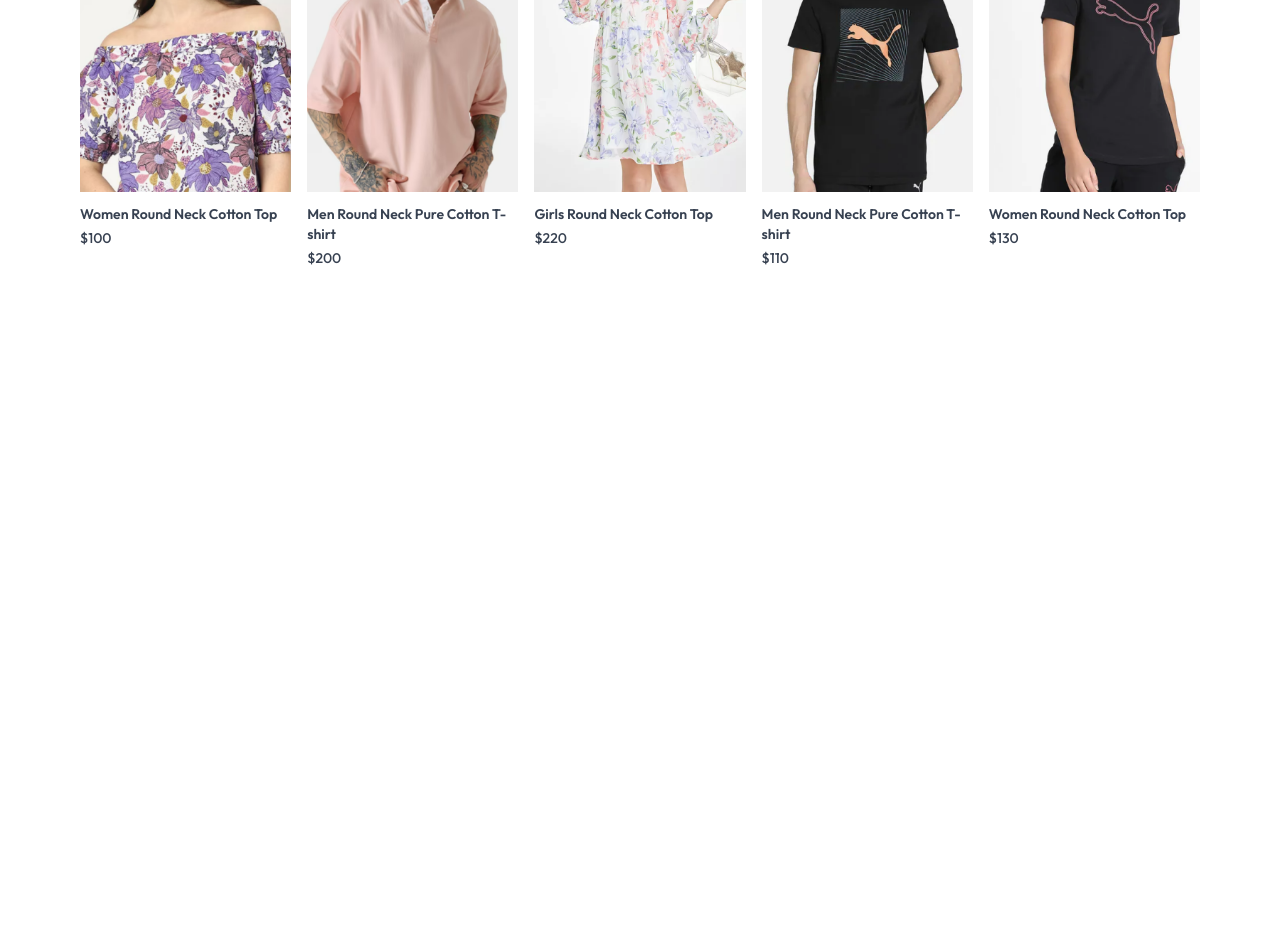
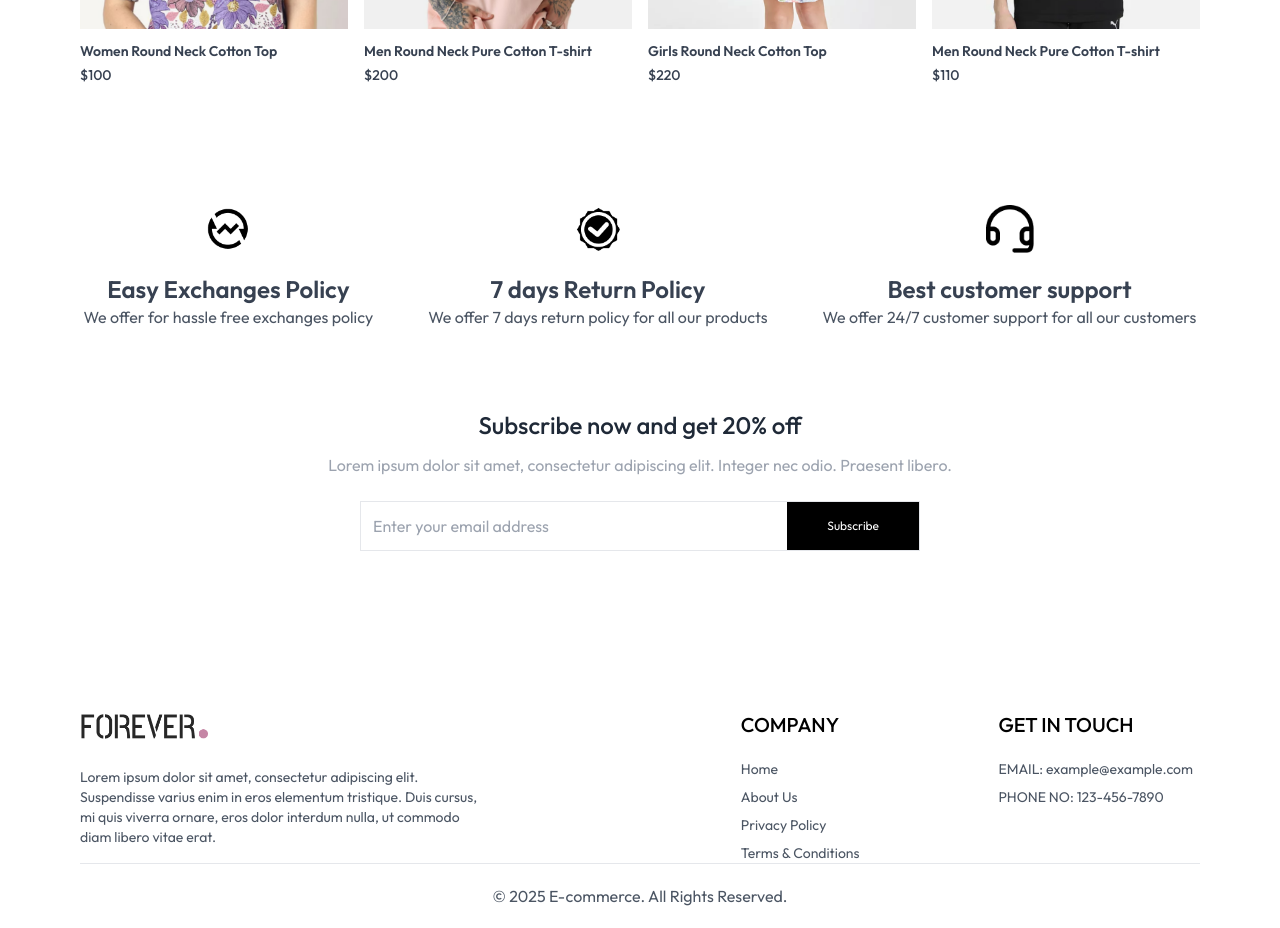
Before and after one commit to naveenkumar13-gif/forever, a React (Create React App) app: page / in a window 1280 px wide. Shown: the part 1820-2748 px from the top of the page. Before the commit the page ends 2148 px from the top, so only its background shows below. Built offline with nearby package versions, Linux system fonts and the light colour scheme.

Commit message:
Add AOS for animations, implement footer and newsletter components, and update BestSeller display logic

```diff
--- a/package.json
+++ b/package.json
@@ -7,6 +7,7 @@
     "@testing-library/jest-dom": "^6.6.3",
     "@testing-library/react": "^16.3.0",
     "@testing-library/user-event": "^13.5.0",
+    "aos": "^2.3.4",
     "react": "^19.1.0",
     "react-dom": "^19.1.0",
     "react-router-dom": "^7.5.2",
--- a/src/App.js
+++ b/src/App.js
@@ -1,5 +1,5 @@
-import React from "react";
-import { BrowserRouter, Route, Routes } from "react-router-dom";
+import React, { useEffect } from "react";
+import { BrowserRouter, Route, Routes, useLocation } from "react-router-dom";
 import Home from "./pages/home/index";
 import Collection from "./pages/collection/index";
 import About from "./pages/about/index";
@@ -10,11 +10,41 @@ import Login from "./pages/login/index";
 import PlaceOrder from "./pages/placeOrder/index";
 import Orders from "./pages/orders/index";
 import Navbar from "./components/navbar";
+import AOS from "aos";
+import "aos/dist/aos.css"; // Import AOS styles
+import Footer from "./components/footer";
+
+// Initialize AOS when the app loads
+function InitializeAOS() {
+  useEffect(() => {
+    AOS.init({
+      duration: 1000, // Animation duration (ms)
+      easing: "ease-in-out", // Easing type
+      once: false, // Animate only once
+      disable: "mobile", // Disable on mobile (optional)
+    });
+  }, []);
+
+  return null;
+}
+
+// Refresh AOS on route change
+function AOSWrapper({ children }) {
+  const location = useLocation();
+
+  useEffect(() => {
+    AOS.refresh(); // Refresh AOS when route changes
+  }, [location.pathname]);
+
+  return children;
+}
 
 function App() {
   return (
     <div className="px-20 py-5 max-sm:px-5 max-sm:py-2">
       <BrowserRouter>
+        <InitializeAOS />
+        <AOSWrapper>
           <Navbar />
           <Routes>
             <Route path="/" element={<Home />} />
@@ -27,6 +57,8 @@ function App() {
             <Route path="/place-order" element={<PlaceOrder />} />
             <Route path="/orders" element={<Orders />} />
           </Routes>
+        </AOSWrapper>
+        <Footer />
       </BrowserRouter>
     </div>
   );
--- a/src/components/bestSeller/index.js
+++ b/src/components/bestSeller/index.js
@@ -8,7 +8,7 @@ function BestSeller() {
 
   useEffect(() => {
     const bestProduct = products.filter((item) => item.bestseller === true);
-    setBestSeller(bestProduct.slice(0, 5));
+    setBestSeller(bestProduct.slice(0, 4));
   }, []);
   return (
     <div className="my-10">
@@ -22,7 +22,7 @@ function BestSeller() {
       </div>
       <div>
         {/* product container */}
-        <div className="grid grid-cols-5 gap-4 gap-y-6 max-sm:grid-cols-1 max-md:grid-cols-2 max-lg:grid-cols-3">
+        <div className="grid grid-cols-4 gap-4 gap-y-6  max-md:grid-cols-2 max-lg:grid-cols-3">
           {bestSeller.map((item, index) => (
             <ProductItem
               key={index}
--- /dev/null
+++ b/src/components/footer/index.js
@@ -0,0 +1,44 @@
+import React from "react";
+import { assets } from "../../assets/assets";
+
+function Footer() {
+  return (
+    <div>
+      <div className=" gap-14 max-sm:my-10 text-sm mt-40 grid grid-cols-[3fr_1fr_1fr] max-md:grid-cols-[1fr_1fr] max-sm:grid-cols-[1fr]">
+        <div>
+          <img src={assets.logo} className="mb-5 w-32" alt="logo" />
+          <p className="text-gray-600 w-2/3 max-sm:w-full">
+            Lorem ipsum dolor sit amet, consectetur adipiscing elit. Suspendisse
+            varius enim in eros elementum tristique. Duis cursus, mi quis
+            viverra ornare, eros dolor interdum nulla, ut commodo diam libero
+            vitae erat.
+          </p>
+        </div>
+        <div>
+          <h3 className=" text-xl font-medium mb-5">COMPANY</h3>
+          <ul className=" flex flex-col gap-2 text-gray-600">
+            <li>Home</li>
+            <li>About Us</li>
+            <li>Privacy Policy</li>
+            <li>Terms & Conditions</li>
+          </ul>
+        </div>
+        <div>
+          <h3 className=" text-xl font-medium mb-5">GET IN TOUCH</h3>
+          <ul className=" flex flex-col gap-2 text-gray-600">
+            <li>EMAIL: example@example.com</li>
+            <li>PHONE NO: 123-456-7890</li>
+          </ul>
+        </div>
+      </div>
+      <div>
+        <hr />
+        <p className="text-center flex items-center justify-center mt-5 text-gray-600">
+          &copy; 2025 E-commerce. All Rights Reserved.
+        </p>
+      </div>
+    </div>
+  );
+}
+
+export default Footer;
--- /dev/null
+++ b/src/components/newsletter/index.js
@@ -0,0 +1,35 @@
+import React from "react";
+
+function NewSletterBox() {
+  const onsubmitHandler = (e) => {
+    e.preventDefault();
+    alert("Subscribed");
+  };
+  return (
+    <div className="text-center max-sm:mt-10">
+      <p className="text-2xl font-medium text-gray-800">
+        Subscribe now and get 20% off
+      </p>
+      <p className="text-gray-400 mt-3">
+        Lorem ipsum dolor sit amet, consectetur adipiscing elit. Integer nec
+        odio. Praesent libero.
+      </p>
+      <form
+        onSubmit={onsubmitHandler}
+        className="w-1/2 max-sm:w-full flex items-center gap-4 mx-auto my-6 border pl-3 "
+      >
+        <input
+          type="text"
+          placeholder="Enter your email address"
+          className="rounded-lg  focus:outline-none w-full sm:flex-1 "
+          required
+        />
+        <button className="bg-black text-white text-xs px-10 py-4">
+          Subscribe
+        </button>
+      </form>
+    </div>
+  );
+}
+
+export default NewSletterBox;
--- /dev/null
+++ b/src/components/ourpolicy/index.js
@@ -0,0 +1,44 @@
+import React from "react";
+import { assets } from "../../assets/assets";
+
+function OurPolicy() {
+  return (
+    <div className="flex flex-col md:flex-row gap-12 py-20 text-center justify-around text-gray-700 max-sm:py-10">
+      <div>
+        <img
+          src={assets.exchange_icon}
+          alt="exchangeIcon"
+          className="w-12 m-auto mb-5"
+        />
+        <p className="font-semibold text-2xl"> Easy Exchanges Policy</p>
+        <p className="text-gray-600">
+          We offer for hassle free exchanges policy
+        </p>
+      </div>
+      <div>
+        <img
+          src={assets.quality_icon}
+          alt="exchangeIcon"
+          className="w-12 m-auto mb-5"
+        />
+        <p className="font-semibold text-2xl">7 days Return Policy </p>
+        <p className="text-gray-600">
+          We offer 7 days return policy for all our products
+        </p>
+      </div>
+      <div>
+        <img
+          src={assets.support_img}
+          alt="exchangeIcon"
+          className="w-12 m-auto mb-5"
+        />
+        <p className="font-semibold text-2xl"> Best customer support</p>
+        <p className="text-gray-600">
+          We offer 24/7 customer support for all our customers
+        </p>
+      </div>
+    </div>
+  );
+}
+
+export default OurPolicy;
--- a/src/components/productItem/index.js
+++ b/src/components/productItem/index.js
@@ -8,7 +8,7 @@ function ProductItem({ id, name, price, image }) {
         <img
           src={image[0]}
           alt={name}
-          className="hover:scale-110 transition-all duration-500 w-full h-80 object-cover"
+          className="hover:scale-110 transition-all duration-500 w-full h-full object-contain"
         />
       </div>
       <p className="font-semibold pt-3 pb-1 text-sm">{name}</p>
--- a/src/pages/home/index.jsx
+++ b/src/pages/home/index.jsx
@@ -2,6 +2,8 @@ import React, { useEffect, useState } from "react";
 import Hero from "../../components/hero/index";
 import Collection from "../collection";
 import BestSeller from "../../components/bestSeller";
+import OurPolicy from "../../components/ourpolicy";
+import NewSletterBox from "../../components/newsletter";
 
 function Home() {
   const [opacity, setOpacity] = useState(false);
@@ -15,6 +17,8 @@ function Home() {
       <Hero />
       <Collection />
       <BestSeller />
+      <OurPolicy />
+      <NewSletterBox />
     </div>
   );
 }
```
Also changed, not shown: 1 other file (tests, documents, lock files or other folders). Lines whose indentation alone changed are shown as unchanged.
